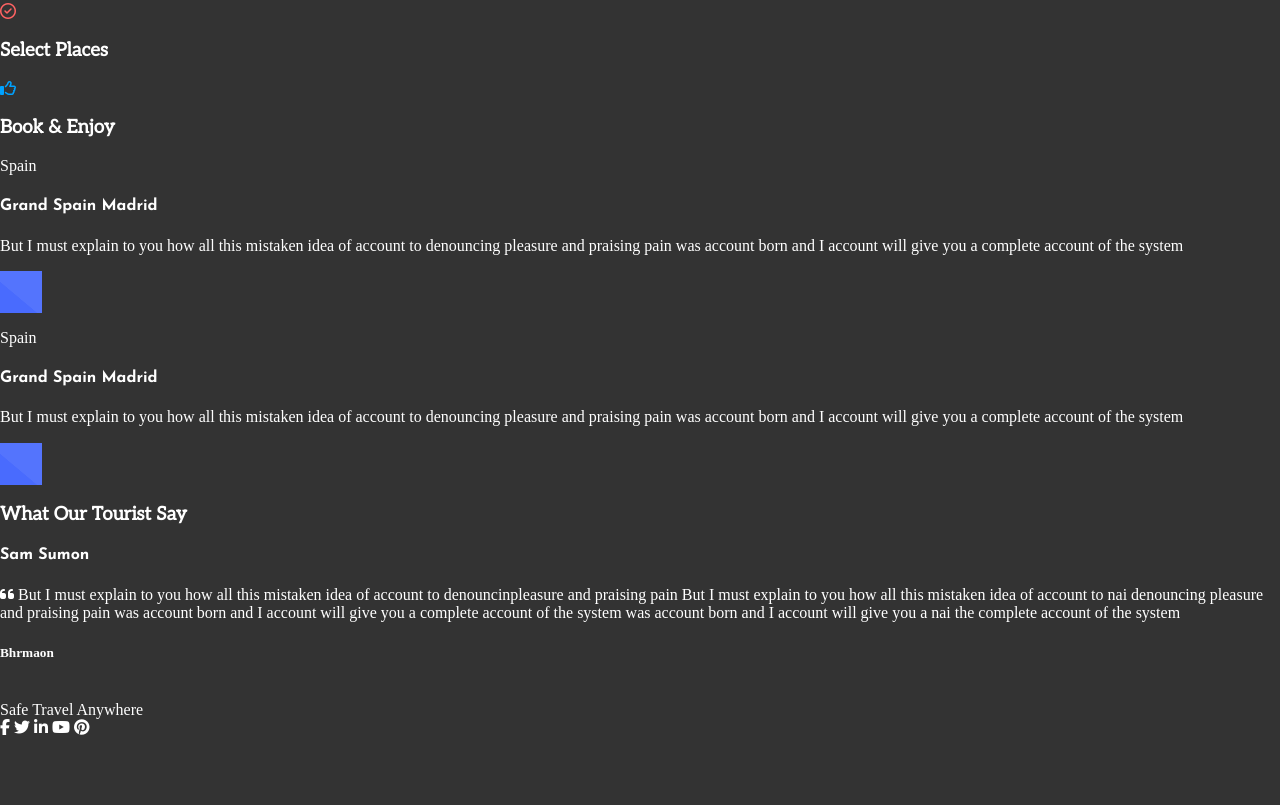
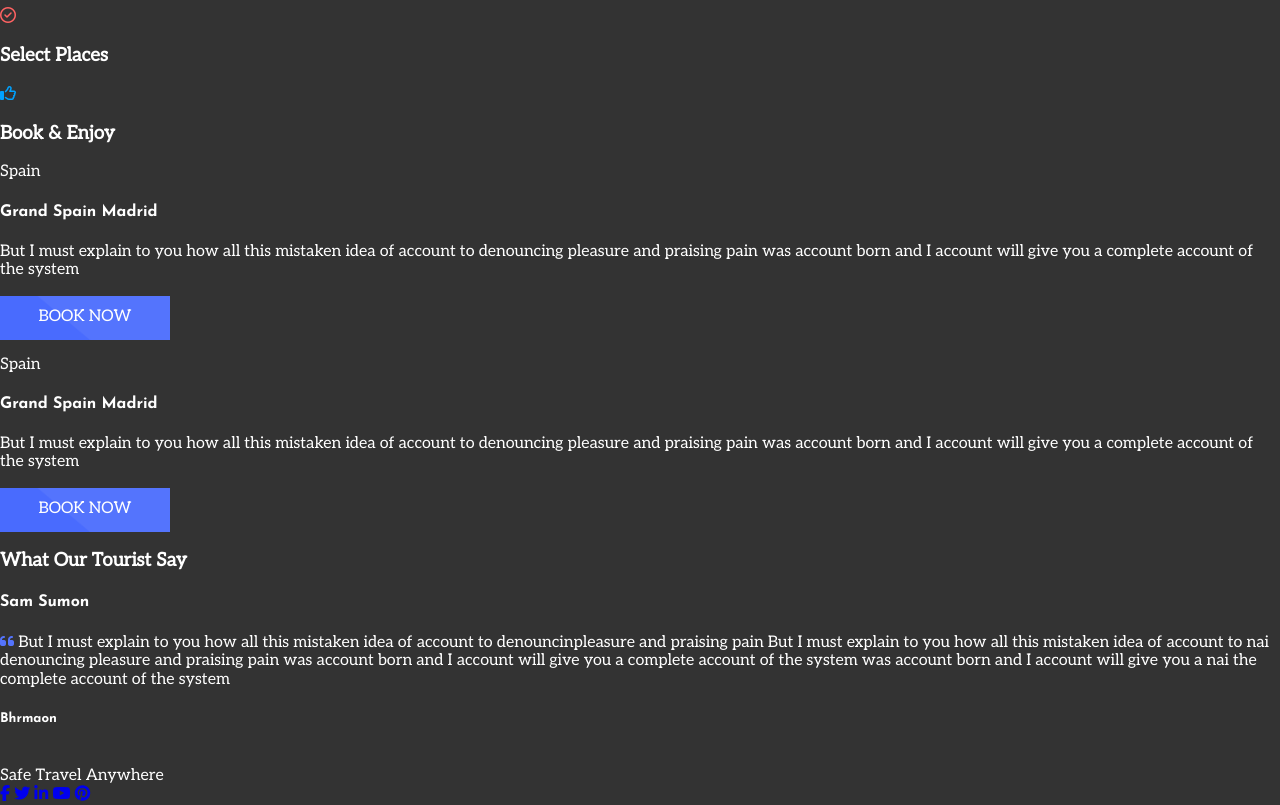
Before and after one commit to roztownsend/bhromaon, a plain HTML site: page index.html in a window 1280 px wide. Shown: the part 697-1502 px from the top of the page. Before the commit the page ends 1435 px from the top, so only its background shows below. Drawn offline with Linux system fonts and the light colour scheme.

Commit message:
added gradient to book now buttons

```diff
--- a/index.html
+++ b/index.html
@@ -68,14 +68,14 @@
             <p>Spain</p>
             <h4>Grand Spain Madrid</h4>
             <p>But I must explain to you how all this mistaken idea of account to denouncing pleasure and praising pain was account  born and I account will give you a complete account of the system</p>
-            <button><a href="booking.html"></a></button>
+            <button class="booknow"><a href="booking.html">Book now</a></button>
         </div>
         <div class="destinations__spain2">
             <div class="desinations__spain1-copy">
                 <p>Spain</p>
                 <h4>Grand Spain Madrid</h4>
                 <p>But I must explain to you how all this mistaken idea of account to denouncing pleasure and praising pain was account  born and I account will give you a complete account of the system</p>
-                <button><a href="booking.html"></a></button>
+                <button class="booknow"><a href="booking.html">Book now</a></button>
             </div>
         </div>
     </div>
@@ -89,7 +89,7 @@
             </div>
             <div class="testimonial__box-copy">
                 <h4>Sam Sumon</h4>
-                <i class="fas fa-quote-left"></i>
+                <i class="fas fa-quote-left quote-blue"></i>
                 But I must explain to you how all this mistaken idea of account to denouncinpleasure and praising pain  But I must explain to you how all this mistaken idea of account to nai denouncing pleasure and praising pain was account  born and I account will give you a complete account of the system was account  born and I account will give you a nai the complete account of the system
             </div>
         </div>
@@ -102,11 +102,16 @@
         Safe Travel Anywhere
     </div>
     <div class="socials">
-        <i class="fab fa-facebook-f"></i>
-        <i class="fab fa-twitter"></i>
-        <i class="fab fa-linkedin-in"></i>
-        <i class="fab fa-youtube"></i>
-        <i class="fab fa-pinterest"></i>
+        <a href="http://www.facebook.com" target="_blank">
+            <i class="fab fa-facebook-f"></i></a>
+        <a href="http://www.facebook.com" target="_blank">
+            <i class="fab fa-twitter"></i></a>
+        <a href="http://www.facebook.com" target="_blank">
+            <i class="fab fa-linkedin-in"></i></a>
+        <a href="http://www.facebook.com" target="_blank">
+            <i class="fab fa-youtube"></i></a>
+        <a href="http://www.facebook.com" target="_blank">
+            <i class="fab fa-pinterest"></i></a>
     </div>
 </footer>
 </body>
--- a/styles/_colors.scss
+++ b/styles/_colors.scss
@@ -5,3 +5,15 @@ $secondary-bg: #5474FD;
 $highlight-red: #FF6363;
 $highlight-blue: #00A2FF;
 $button-bg-blue: #496BFE;
+
+.red {
+    color: $highlight-red;
+}
+
+.light-blue {
+    color: $highlight-blue;
+}
+
+.quote-blue {
+    color: $secondary-bg;
+}
--- a/styles/_fonts.scss
+++ b/styles/_fonts.scss
@@ -5,22 +5,13 @@
 $josefin: "Josefin Sans", sans-serif;
 $aleo: "Aleo", serif;
 
-a {
-    text-decoration: none;
-    color: $highlight-blue;
-}
-
-a:hover, a:focus {
-    text-decoration: underline;
-    color: $highlight-red;
-}
-
 body, p {
+    font-family: $aleo;
     color: #FFF;
     font-size: 1rem;
 }
 
-h1, h2, h4 {
+h1, h2, h4, h5 {
     font-family: $josefin;
 }
 
--- a/styles/main.scss
+++ b/styles/main.scss
@@ -1,6 +1,15 @@
 
 @import 'fonts';
 @import 'rem-to-px';
+
+@mixin booknow {
+    background:
+    linear-gradient(40deg,
+    $button-bg-blue,
+    $button-bg-blue 40%,
+    $secondary-bg 41%,
+    $secondary-bg 100%);
+}
 
 body {
     box-sizing: border-box;
@@ -10,22 +19,23 @@ body {
 
 button {
     border: 0;
-    background:
-        linear-gradient(40deg,
-        $button-bg-blue,
-        $button-bg-blue 40%,
-        $secondary-bg 41%,
-        $secondary-bg 100%);
+    background-color: $secondary-bg;
     text-transform: uppercase;
     min-height: rem(42px);
-    min-width: rem(42px);
-    padding: 1%;
+    padding: 1% 3% 1% 3%;
+    color: #FFF;
 }
 
-.red {
-    color: $highlight-red;
+.booknow {
+    @include booknow
 }
 
-.light-blue {
-    color: $highlight-blue;
+button a {
+    color: #FFF;
+    text-decoration: none;
 }
+
+button:hover, button:focus {
+    text-decoration: none;
+    color: #FFF;
+}
```
Also changed, not shown: styles/main.css, 1 other file.
